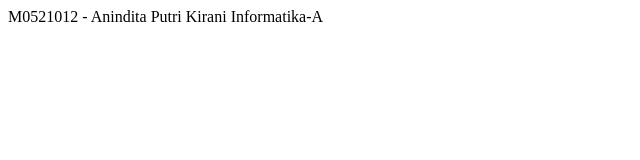
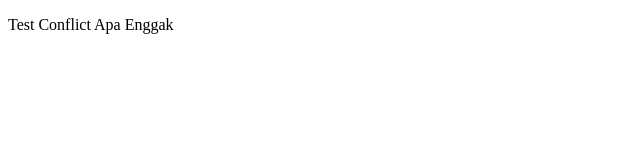
Before and after one commit to aniindyta/PRPL, a plain HTML site: page index.html in a window 1280 px wide. Shown: the whole page, without its empty margins (0-640 px from the left). Drawn offline with Linux system fonts and the light colour scheme.

Commit message:
Test Conflict

```diff
--- a/index.html
+++ b/index.html
@@ -4,10 +4,9 @@
     <meta charset="UTF-8">
     <meta http-equiv="X-UA-Compatible" content="IE=edge">
     <meta name="viewport" content="width=device-width, initial-scale=1.0">
-    <title>Praktikum Rekayasa Perangkat Lunak 11</title>
+    <title>Praktikum Rekayasa Perangkat Lunak 12</title>
 </head>
 <body>
-    M0521012 - Anindita Putri Kirani
-    Informatika-A
+    <p>Test Conflict Apa Enggak</p>
 </body>
 </html>
```
